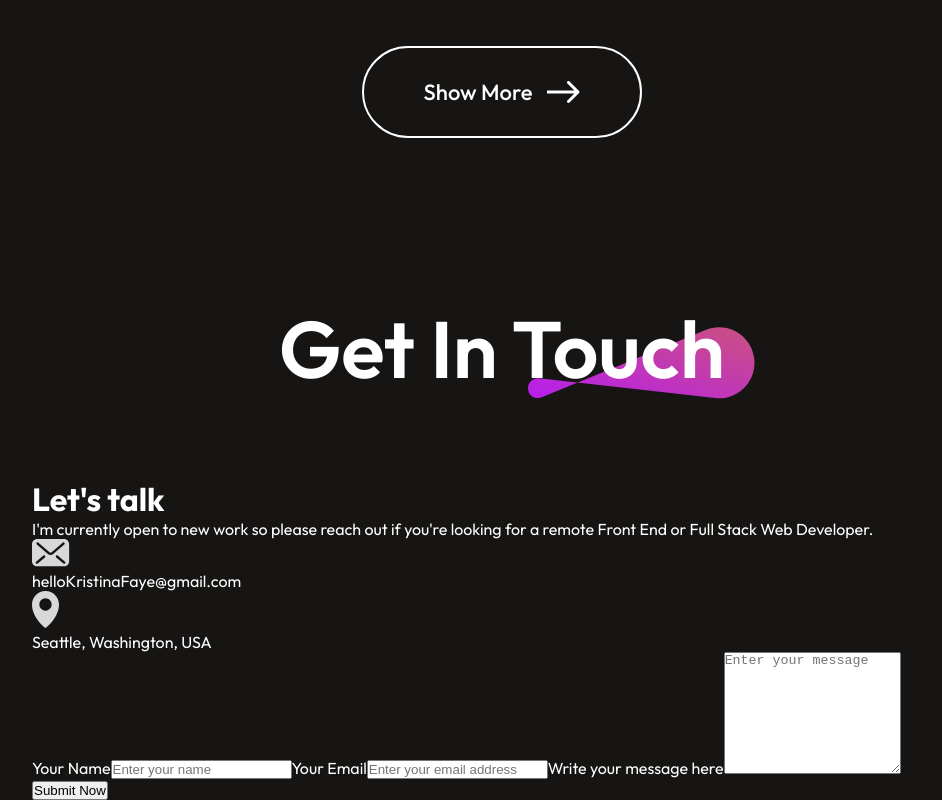
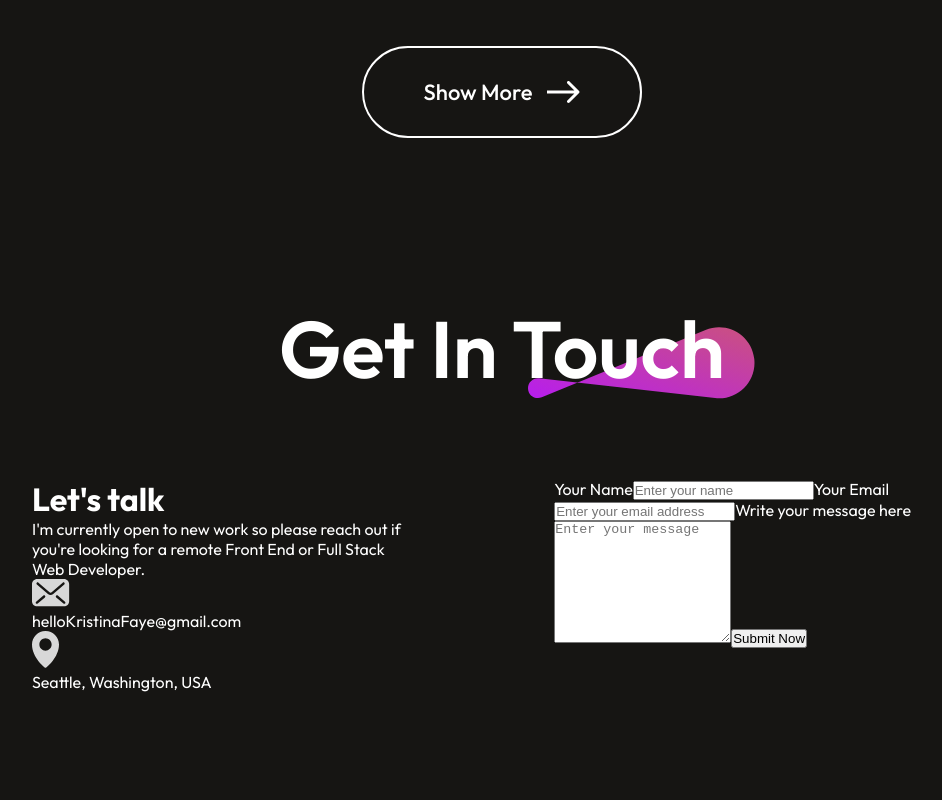
Before and after one commit to hellokristinafaye/portfolio-react, a React (Vite) app: page / in a window 1280 px wide. Shown: the part 3055-3855 px from the top of the page, without its empty margins (138-1080 px from the left). After the commit the page ends 3747 px from the top, so only its background shows below. Built offline with nearby package versions, Linux system fonts and the light colour scheme.

Commit message:
columns set

```diff
--- a/src/components/Contact/Contact.css
+++ b/src/components/Contact/Contact.css
@@ -20,3 +20,7 @@
     right: 0;
     z-index: -1;
 }
+.contact-section {
+    display: flex;
+    gap: 150px;
+}
```
